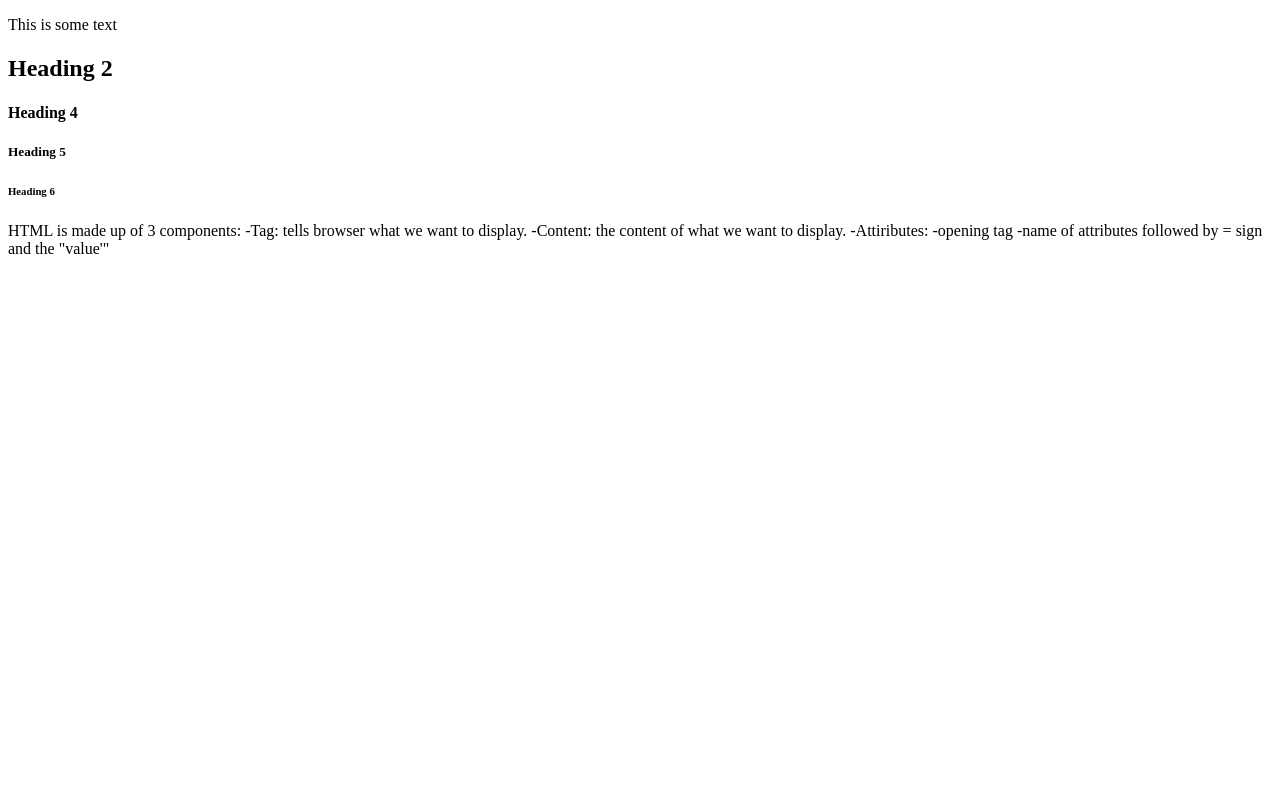
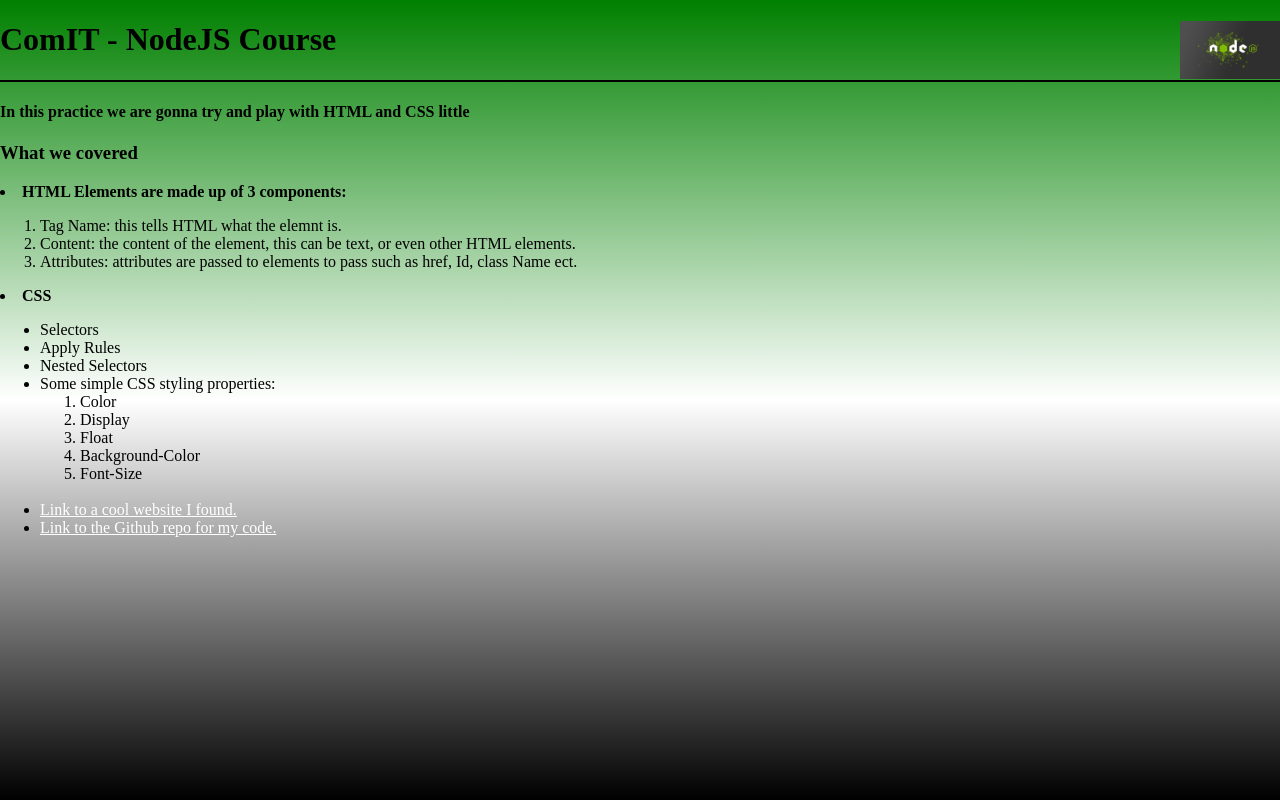
Before and after one commit to ColtonNakonechny/Test-ComIT, a plain HTML site: page test.html in a window 1280 px wide. Drawn offline with Linux system fonts and the light colour scheme.

Commit message:
my first commit

```diff
--- /dev/null
+++ b/styles.css
@@ -0,0 +1,33 @@
+<header>
+        <div class="container-fluid">
+            <div class="align">
+                <h1>ComIT - NodeJS Course</h1>
+                <img class ="image" src="" alt="">
+            </div>
+        </div>
+    </header>
+CSS:
+header {
+    background-color: rgb(205, 227, 240);
+    padding: 30px;
+    text-align: left;
+    font-size: 20px;
+    color: rgb(9, 9, 9);
+    border-image-width: 1px;
+
+  }
+  .align
+  {
+    display: flex;
+    display: -webkit-flex;
+    justify-content:space-between;
+    align-items:stretch;
+
+  }
+  img {
+    border: 1px solid #ddd;
+    border-radius: 4px;
+    padding: 5px;
+    width: 150px;
+  }
+  </header>
--- a/test.html
+++ b/test.html
@@ -1,33 +1,69 @@
 <!DOCTYPE html>
 <html>
     <head>
-         <title>ComIT - NodeJS</title>
-         <link rel="shortcut icon" href="https://99designs.ca/profiles/Neatlines/designs/1576490" type="image/x-icon">
+        <title>ComIT - NodeJS Course</title>
+                        <img class ="img" src="image/nodejs-2560x1440-1024x576.png"style="float:right;width:100px;height:58px;">
+                    </div>
+                </div>
+            </header>
+
+            <p>
+
+            </p>
+        <style>
+        body{margin: 0;
+            background-image:radial-gradient( circle farthest-corner at 10% 20%, rgba(226,240,254,1) 0%, rgba(255,247,228,1) 90% );
+            background-attachment: fixed;
+            background-size: cover;
+            background-repeat: no-repeat;
+            height: 100%;
+            background-image:linear-gradient(green,white,black);
+        }
+        </style>
     </head>
 
     <body>
-        <p idA="1" class="A" >This is some text</p>
-        <h1 class="classA"Heading</h1>
-        <h2 id="idB">Heading 2</h2>
-        <h3 class="classA"Heading 3</h3>
-        <h4>Heading 4</h4>
-        <h5>Heading 5</h5>
-        <h6>Heading 6</h6>
-    </body>
+        <p idA="1" class="A" ></p>
+            <h1 class="classA"</h1>
+            <h1 id="idB">ComIT - NodeJS Course</h1>
 
-</html>
+        <hr color="black">
+        <h4>In this practice we are gonna try and play with HTML and CSS little</h4>
+        <h3>What we covered</h4>
+        <strong>
+        <li>HTML Elements are made up of 3 components:</li>
+        </strong>
+        <ol>
+            <li>Tag Name: this tells HTML what the elemnt is.</li>
+            <li>Content: the content of the element, this can be text, or even other HTML elements.</li>
+            <li>Attributes: attributes are passed to elements to pass such as href, Id, class Name
+            ect.</li>
+        </ol>
+            <strong>
+            <li>CSS</li>
+            </strong>
+        <ul>
+            <li>Selectors</li>
+            <li>Apply Rules</li>
+            <li>Nested Selectors</li>
+            <li>Some simple CSS styling properties:</li>
+        <ol>
+            <li>Color</li>
+            <li>Display</li>
+            <li>Float</li>
+            <li>Background-Color</li>
+            <li>Font-Size</li>
+        </ol>
+<br>
+    <li><a style="color:white" href="https://developer.mozilla.org/en-US/">Link to a cool website I found.</a></li>
+    <li><a style="color:white" href="https://github.com/ColtonNakonechny?tab=repositories">Link to the Github repo for my code.</a></li>
+
+</br>
 
 
 
 
 
 
-
-
-HTML is made up of 3 components:
-
--Tag: tells browser what we want to display.
--Content: the content of what we want to display.
--Attiributes:
-  -opening tag
-  -name of attributes followed by = sign and the "value'"
+    </body>
+</html>
```
Also changed, not shown: index.html (+69 -0 lines), icons/icon.jpeg (added), image/nodejs-2560x1440-1024x576.png (added).
